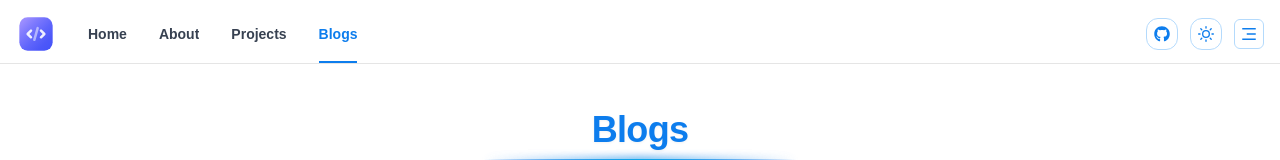
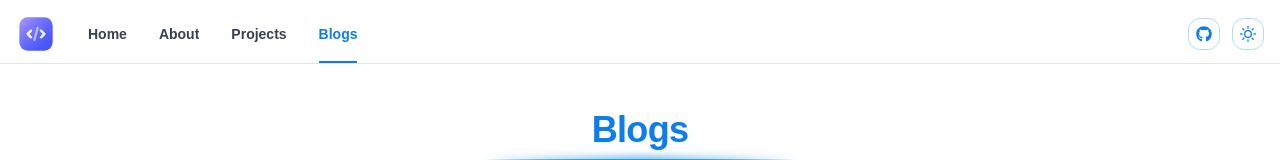
Before and after one commit to md-rejoyan-islam/md-rejoyan-islam.github.io, a Next.js app: page /blogs in a window 1280 px wide. Shown: the top 160 px of the page. Built offline with nearby package versions, Linux system fonts and the light colour scheme.

Commit message:
hide mobile menu bar for large screen

```diff
--- a/components/shared/navbar.tsx
+++ b/components/shared/navbar.tsx
@@ -139,7 +139,7 @@ export default function Navbar() {
           </div>
           <ThemeSwitch />
 
-          <button onClick={toggleMenu} ref={dropDownRef}>
+          <button onClick={toggleMenu} ref={dropDownRef} className="md:hidden">
             <RiMenu3Line className="text-3xl  rounded-md border p-[5px]   hover:bg-[var(--primary-button)] text-[var(--primary-button)] hover:text-white hover:border-[var(--primary-button)] dark:hover:border-transparent border-[#b4dafc] dark:border-[#253359] transition-all  " />
           </button>
 
```
